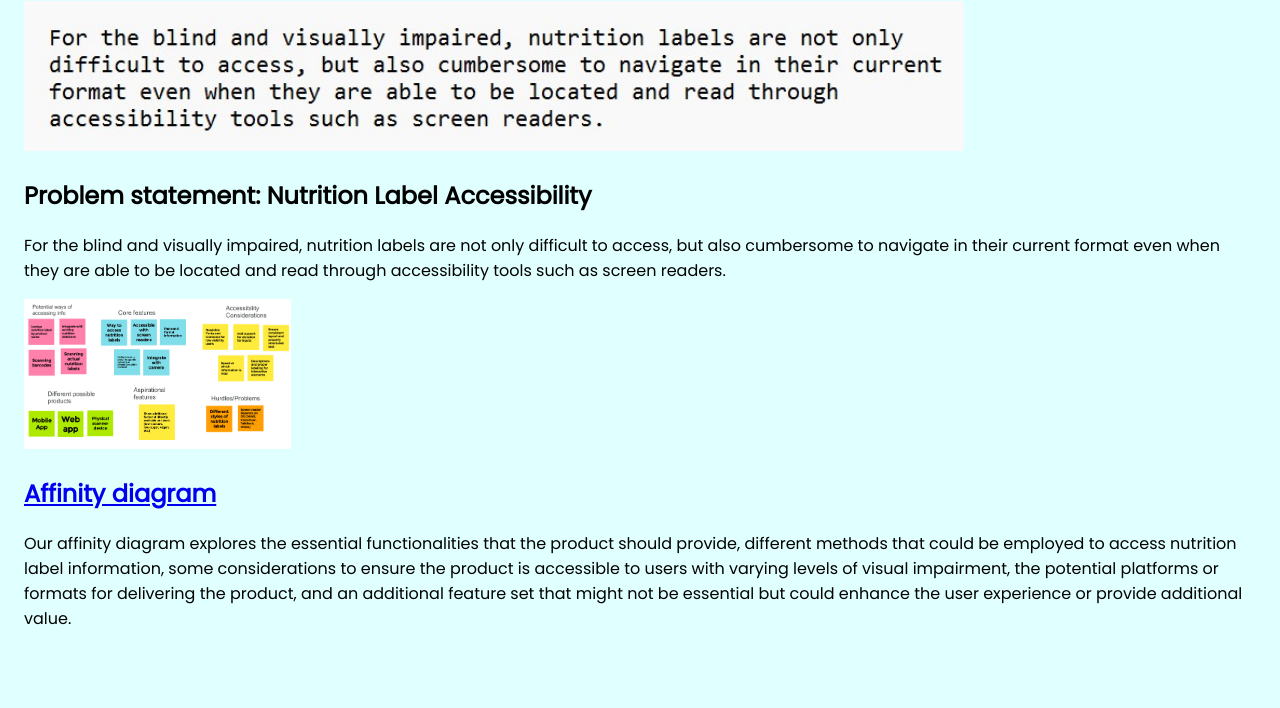
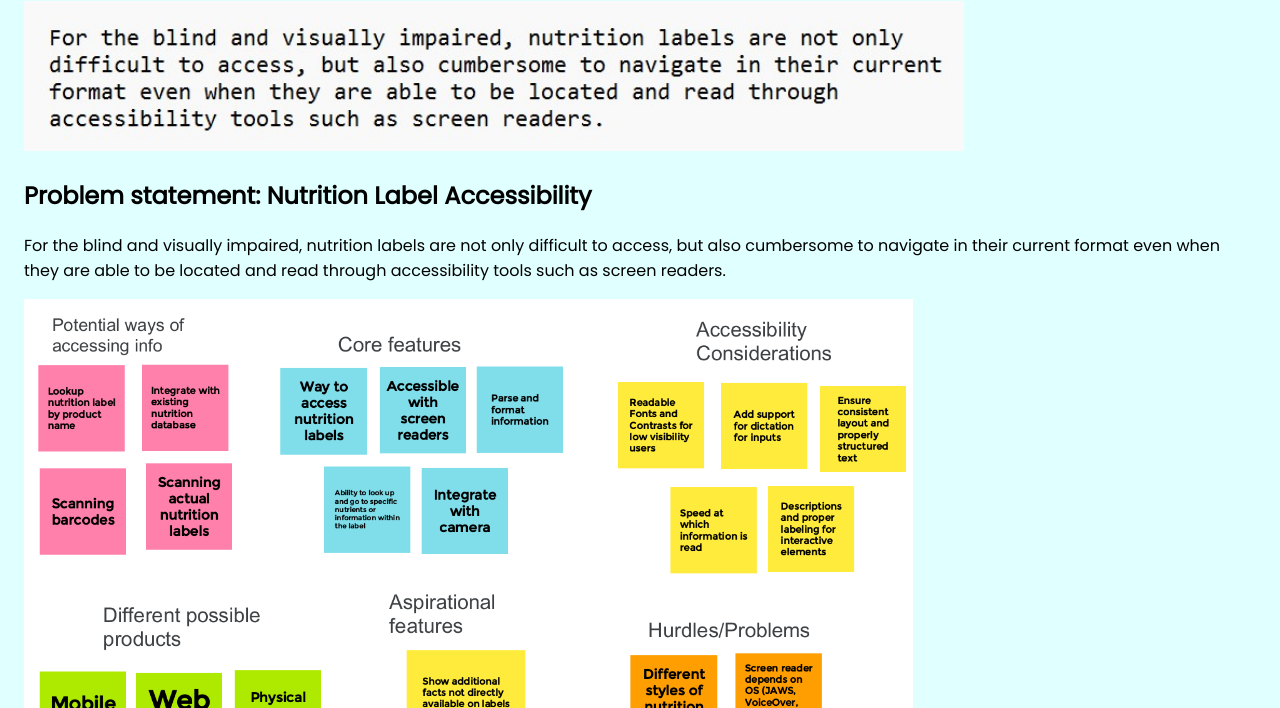
Before and after one commit to cfsteege/cfsteege.github.io, a plain HTML site: page index.html in a window 1280 px wide. Shown: the part 92-800 px from the top of the page. Drawn offline with Linux system fonts and the light colour scheme.

Commit message:
update image

```diff
--- a/index.html
+++ b/index.html
@@ -9,8 +9,11 @@
         background-color: lightcyan;
         margin: 1.5rem
     }
-    img {
+    .problem-statement-img {
         height: 150px;
+    }
+    .affinity-diagram-img {
+        height: 500px
     }
     </style>
   </head>
@@ -18,7 +21,7 @@
     <h1>Christine Steege</h1>
     <!-- Problem statement assignment -->
     <section class="assign">
-        <img src="images/problem-statement.jpg"/>
+        <img class="problem-statement-img" src="images/problem-statement.jpg"/>
         <section class="assign-det">
             <h2>Problem statement: Nutrition Label Accessibility</h2>
             <p>
@@ -28,7 +31,7 @@
     </section>
     <!-- Affinity diagram assignment -->
     <section class="assign">
-        <img src="images/affinity-diagram.png" />
+        <img class="affinity-diagram-img" src="images/affinity-diagram.png" />
         <section class="assign-det">
             <a href="files/affinity-diagram.pdf"><h2>Affinity diagram</h2></a>
             <p>
```
